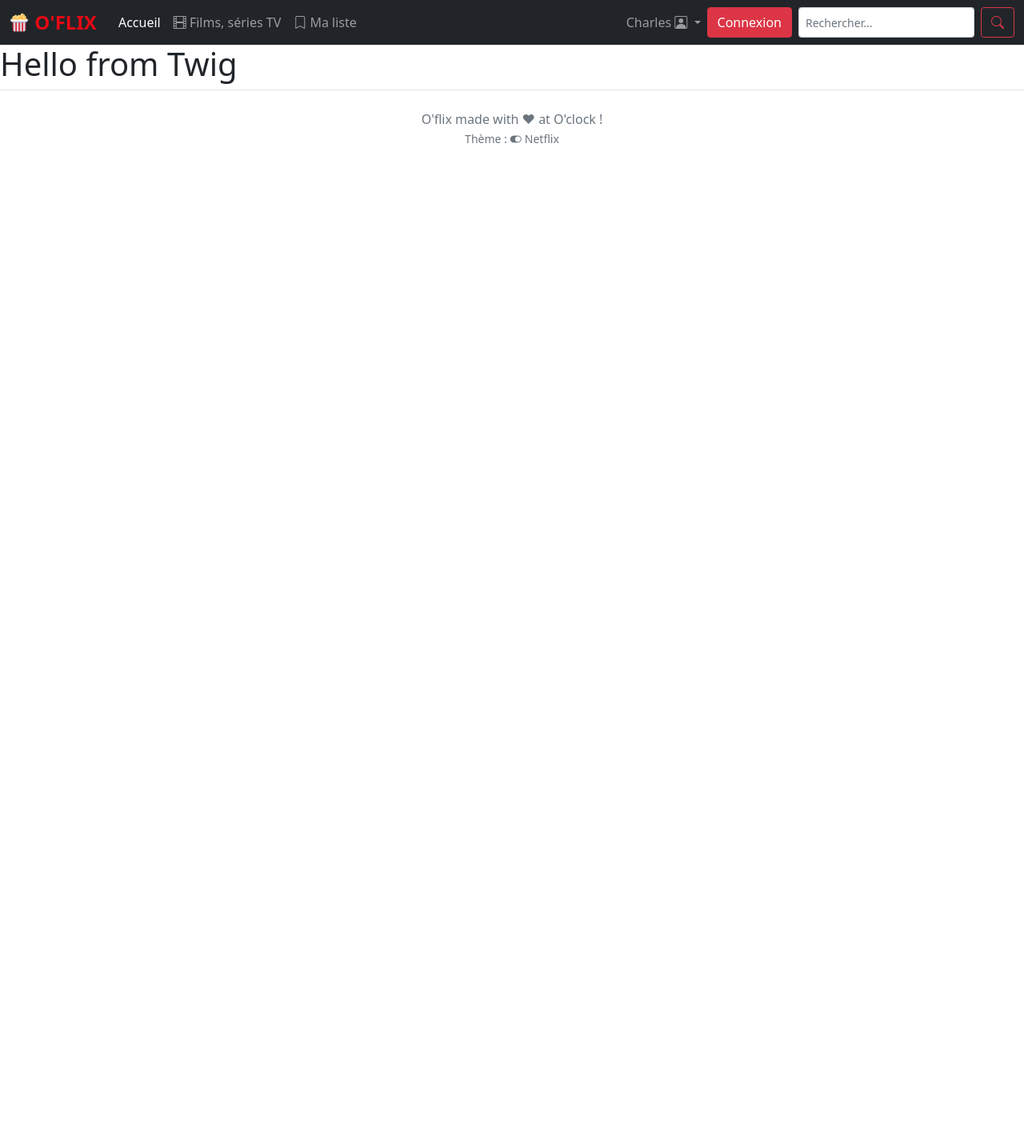
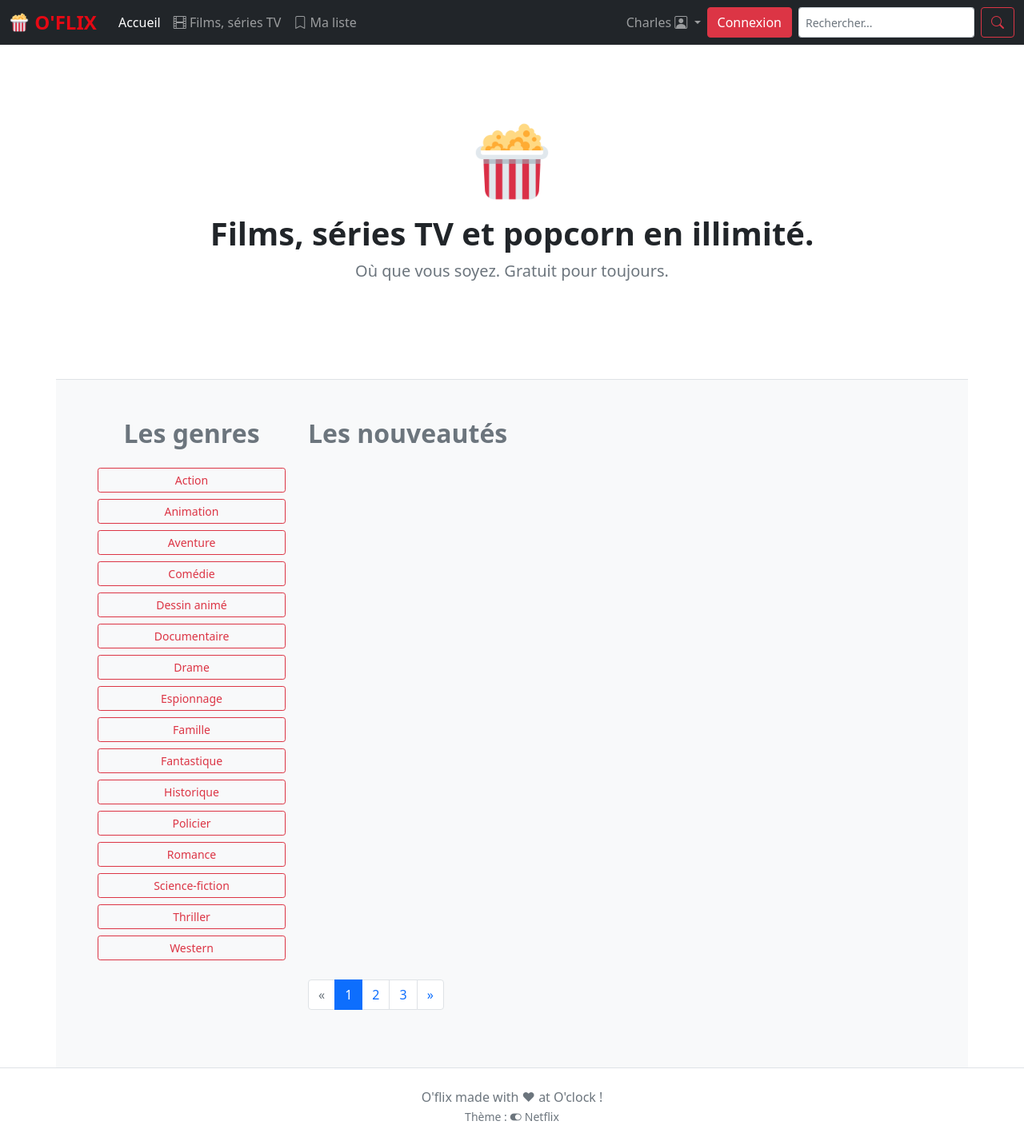
Before and after one commit to Thibault-Guignard/cineflix, a Symfony app: template templates/main/home.html.twig in a window 1280 px wide. Shown: the whole page at 80% size. Before the commit the page ends 179 px from the top, so only its background shows below. Run offline with Twig, Linux system fonts and the light colour scheme; the template is opened without the code that fills it, so the values that code supplies are empty; some libraries are stand-ins or nearby versions.

Commit message:
Mise en place page home WIP:dynamisation

```diff
--- a/composer.json
+++ b/composer.json
@@ -20,6 +20,8 @@
         "twig/twig": "^2.12|^3.0"
     },
     "require-dev": {
+        "symfony/stopwatch": "5.4.*",
+        "symfony/web-profiler-bundle": "5.4.*"
     },
     "config": {
         "allow-plugins": {
--- a/config/bundles.php
+++ b/config/bundles.php
@@ -4,4 +4,5 @@ return [
     Symfony\Bundle\FrameworkBundle\FrameworkBundle::class => ['all' => true],
     Symfony\Bundle\TwigBundle\TwigBundle::class => ['all' => true],
     Twig\Extra\TwigExtraBundle\TwigExtraBundle::class => ['all' => true],
+    Symfony\Bundle\WebProfilerBundle\WebProfilerBundle::class => ['dev' => true, 'test' => true],
 ];
--- a/templates/main/home.html.twig
+++ b/templates/main/home.html.twig
@@ -1,7 +1,98 @@
 {% extends "base.html.twig" %}
 
-{% block title %}Mon super titre! {% endblock %}
+{% block title %}O'flix - Accueil{% endblock %}
 
+{# On vient redéfinir / surcharger / override le contenu du block body #}
 {% block body %}
-<h1> Hello from Twig </h1>
+<div class="my-5 py-5 text-center">
+    <img src="favicon.png" height="100" alt="Logo O'flix" class="mb-3">
+    <h1 class="display-6 fw-bold">Films, séries TV et popcorn en illimité.</h1>
+    <div class="col-lg-6 mx-auto">
+        <p class="lead mb-4 text-muted">Où que vous soyez. Gratuit pour toujours.</p>
+    </div>
+</div>
+
+<div class="container-xl bg-light p-5 border-top">
+
+    <div class="row mb-2">
+
+        <div class="col-12 col-lg-3">
+            <h2 class="text-center text-muted fw-bold mb-4">Les genres</h2>
+            <ul class="d-flex flex-column flex-wrap list-unstyled justify-content-center">
+                <li class="btn btn-sm btn-outline-danger mx-1 mb-2">Action</li>
+                <li class="btn btn-sm btn-outline-danger mx-1 mb-2">Animation</li>
+                <li class="btn btn-sm btn-outline-danger mx-1 mb-2">Aventure</li>
+                <li class="btn btn-sm btn-outline-danger mx-1 mb-2">Comédie</li>
+                <li class="btn btn-sm btn-outline-danger mx-1 mb-2">Dessin animé</li>
+                <li class="btn btn-sm btn-outline-danger mx-1 mb-2">Documentaire</li>
+                <li class="btn btn-sm btn-outline-danger mx-1 mb-2">Drame</li>
+                <li class="btn btn-sm btn-outline-danger mx-1 mb-2">Espionnage</li>
+                <li class="btn btn-sm btn-outline-danger mx-1 mb-2">Famille</li>
+                <li class="btn btn-sm btn-outline-danger mx-1 mb-2">Fantastique</li>
+                <li class="btn btn-sm btn-outline-danger mx-1 mb-2">Historique</li>
+                <li class="btn btn-sm btn-outline-danger mx-1 mb-2">Policier</li>
+                <li class="btn btn-sm btn-outline-danger mx-1 mb-2">Romance</li>
+                <li class="btn btn-sm btn-outline-danger mx-1 mb-2">Science-fiction</li>
+                <li class="btn btn-sm btn-outline-danger mx-1 mb-2">Thriller</li>
+                <li class="btn btn-sm btn-outline-danger mx-1 mb-2">Western</li>
+            </ul>
+        </div>
+
+        <div class="col-12 col-lg-9">
+
+            <h2 class="text-muted fw-bold mb-4">Les nouveautés</h2>
+
+            {% for movie in moviesList %}
+
+            <div class="row g-0 border rounded overflow-hidden flex-md-row mb-4 shadow-sm bg-white position-relative">
+                <div class="col-4 movie__poster" style="background-image: url( {{ movie.poster }} );">
+                    <img src="images/poster-placeholder.png" class="img-fluid">
+                    <!-- img src="https://m.media-amazon.com/images/M/MV5BNThmZGY4NzgtMTM4OC00NzNkLWEwNmEtMjdhMGY5YTc1NDE4XkEyXkFqcGdeQXVyMTQxNzMzNDI@._V1_SX300.jpg" class="img-fluid" -->
+                </div>
+                <div class="col-8 p-4 d-flex flex-column position-static">
+                    <a href="./favorites.html" class="movie__favorite fs-1 my-2 mx-3 link-danger"><i class="bi bi-bookmark-plus"></i></a>
+                    <strong class="d-inline-block mb-2 text-primary">Film</strong>
+                    <h3 class="mb-1">{{ movie.title }}</h3>
+                    <div class="mb-1 text-muted">93 min</div>
+                    <p><small>Tilt, fourmi quelque peu tête en l'air, détruit par
+                            inadvertance la
+                            récolte de la saison.</small>
+                    </p>
+                    <div class="d-flex" style="color: orange;">
+                        <i class="bi bi-star-fill"></i>
+                        <i class="bi bi-star-fill"></i>
+                        <i class="bi bi-star-fill"></i>
+                        <i class="bi bi-star-fill"></i>
+                        <i class="bi bi-star-half"></i>
+                        <span class="ps-1">4.8</span>
+                    </div>
+                    <a href="./show.html" class="fs-1 mt-3 text-danger align-self-start">
+                        <i class="bi bi-arrow-right-square"></i>
+                    </a>
+                </div>
+            </div>
+
+            {% endfor %}
+
+        </div>
+
+        <nav class="col-lg-9 offset-lg-3">
+            <ul class="pagination">
+                <li class="page-item disabled">
+                    <a class="page-link">&laquo;</a>
+                </li>
+                <li class="page-item active"><a class="page-link" href="#">1</a></li>
+                <li class="page-item" aria-current="page">
+                    <a class="page-link" href="#">2</a>
+                </li>
+                <li class="page-item"><a class="page-link" href="#">3</a></li>
+                <li class="page-item">
+                    <a class="page-link" href="#">&raquo;</a>
+                </li>
+            </ul>
+        </nav>
+
+    </div>
+
+</div>
 {% endblock %}
```
Also changed, not shown: config/routes/web_profiler.yaml (added, +8 -0 lines), src/Controller/MainController.php (+12 -14 lines), src/Model/Movies.php (added, +59 -0 lines), 3 other files.
